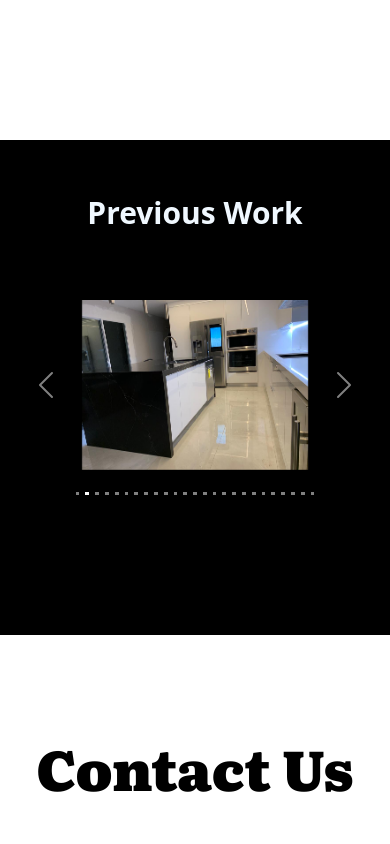
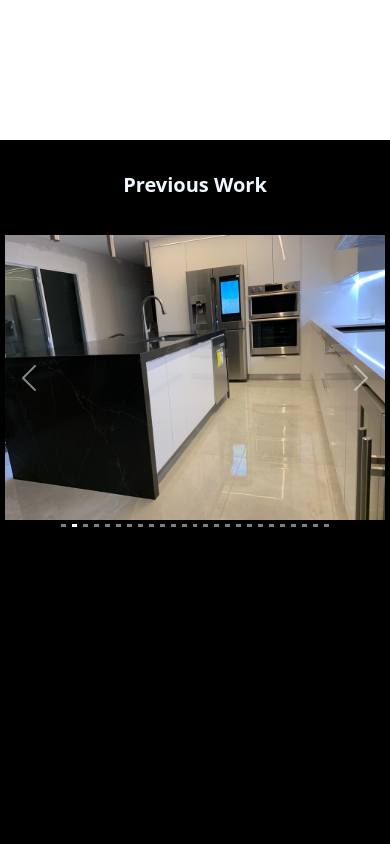
Before and after one commit to CCS-2022/all_dade_finish, a React (Create React App) app: page / in a window 390 px wide. Shown: the part 3080-3924 px from the top of the page. Built offline with nearby package versions, Linux system fonts and the light colour scheme.

Commit message:
Adjusted Carousel size for better view on phones

```diff
--- a/src/components/Body/Carousel/CarouselSection.css
+++ b/src/components/Body/Carousel/CarouselSection.css
@@ -1,53 +1,64 @@
 .main-div {
   background-color: black;
-  animation: carousel-appear 1s ease-out forwards;
+  /* animation: carousel-appear 0s ease-out forwards; */
+  min-height: 800px;
+
+  width: 100%;
+  overflow: hidden; /* Prevent content from overflowing outside the container */
 }
 
 .gallery-title {
   color: aliceblue;
   text-align: center;
   font-family: inherit;
-  font-size: 300%;
-  margin-bottom: -150px;
-  padding: 15px;
+  font-size: 3vw;
+  margin-bottom: 0vw;
+  padding: 1vw;
   font-weight: 700;
 }
 
 .carousel-view {
   display: flex;
+  flex-direction: column;
   align-items: center;
 }
 
 .carousel {
-  width: 82.5rem;
-  height: 900px;
+  width: 100%;
+  max-width: 1200px;
   margin: auto;
 }
 
 .carousel-indicators {
-  margin-bottom: 130px;
+  margin-bottom: -3vw;
 }
-
 
 .carousel-img {
   margin: auto;
-  max-height:480px;
-
-
+  max-width: 100%; /* Ensure the image doesn't exceed the container width */
+  max-height: 500px; /* Ensure the image doesn't exceed the container height */
+  height: 100%;
+  display: block; /* Remove any potential white space below inline-block elements */
 }
 
 @media (max-width: 1200px) {
-  .carousel {
-    width: 350px;
-    height: 500px;
+  .carousel{
+    padding: 5px;
+
   }
-
-  .carousel-img {
-    max-height:170px;
-  }
-
   .gallery-title {
     font-size: 30px;
     padding: 50px;
   }
 }
+
+@media (max-width: 768px) {
+  .gallery-title {
+    font-size: 20px;
+    padding: 30px;
+  }
+
+  .carousel-img {
+    max-height: 100%;
+  }
+}
```
